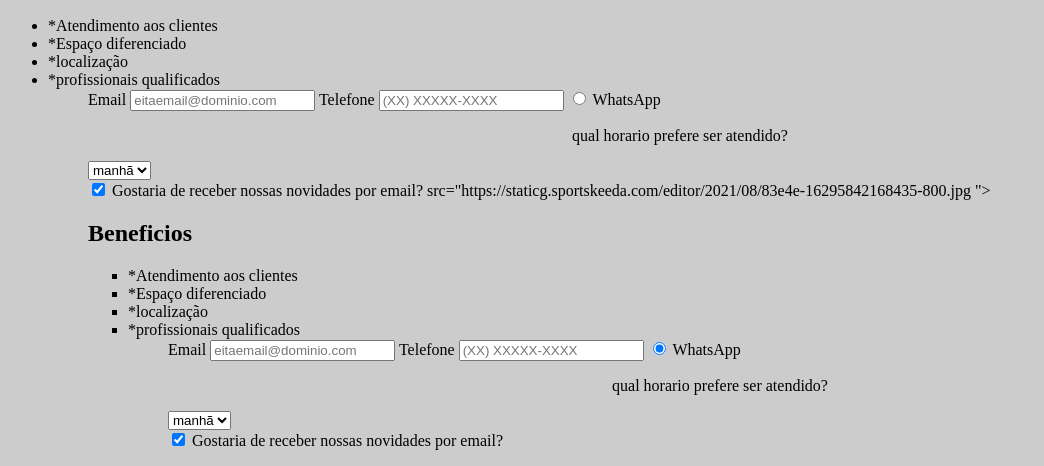
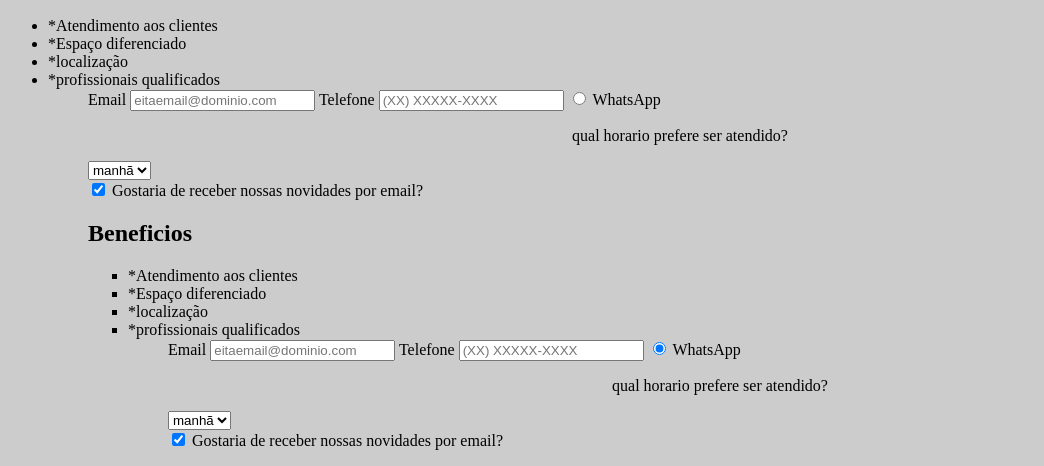
Before and after one commit to isaque90/pc01, a plain HTML site: page index.html in a window 1280 px wide. Shown: the part 1032-1498 px from the top of the page, without its empty margins (0-1044 px from the left). Drawn offline with Linux system fonts and the light colour scheme.

Commit message:
Update index.html

```diff
--- a/index.html
+++ b/index.html
@@ -91,7 +91,7 @@ src="https://staticg.sportskeeda.com/editor/2021/08/83e4e-16295842168435-800.jpg
             <input type="checkbox" checked>
             Gostaria de receber nossas novidades por email?
         </label>
-        src="https://staticg.sportskeeda.com/editor/2021/08/83e4e-16295842168435-800.jpg ">
+        <src="https://staticg.sportskeeda.com/editor/2021/08/83e4e-16295842168435-800.jpg">
 
 
 <h2>Beneficios</h2>
```
